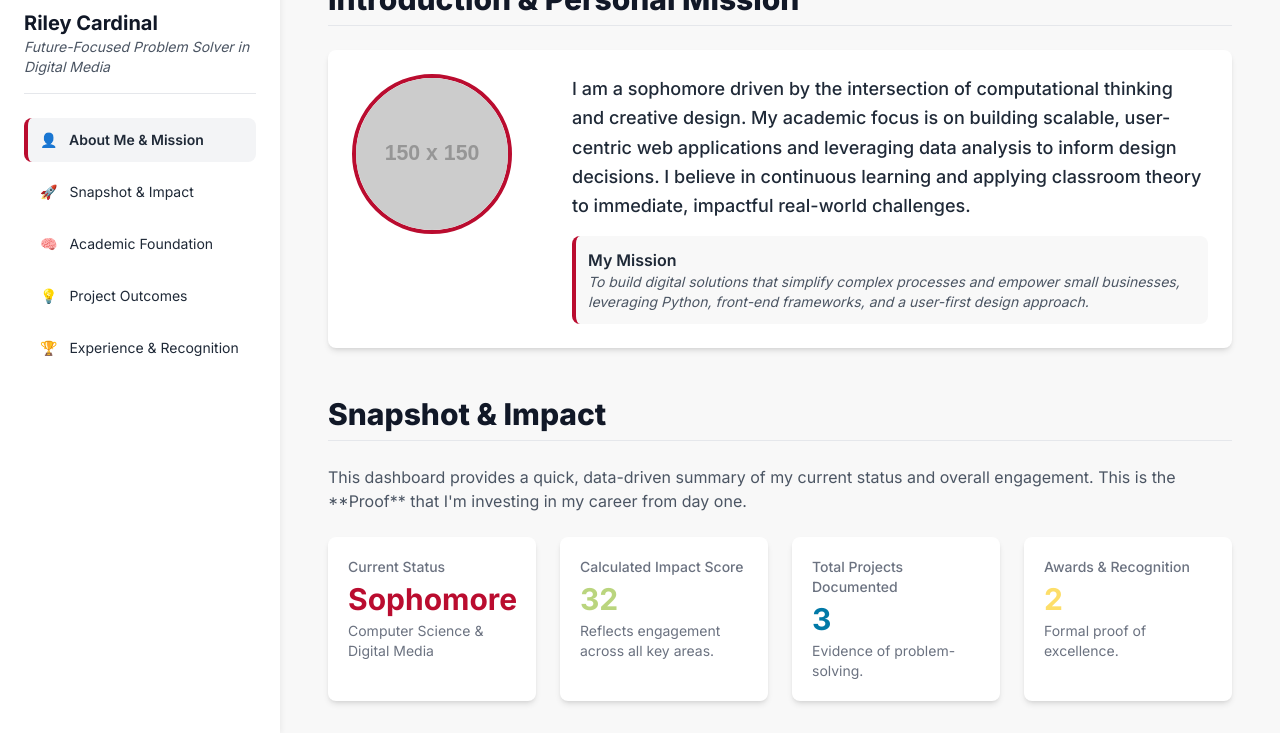
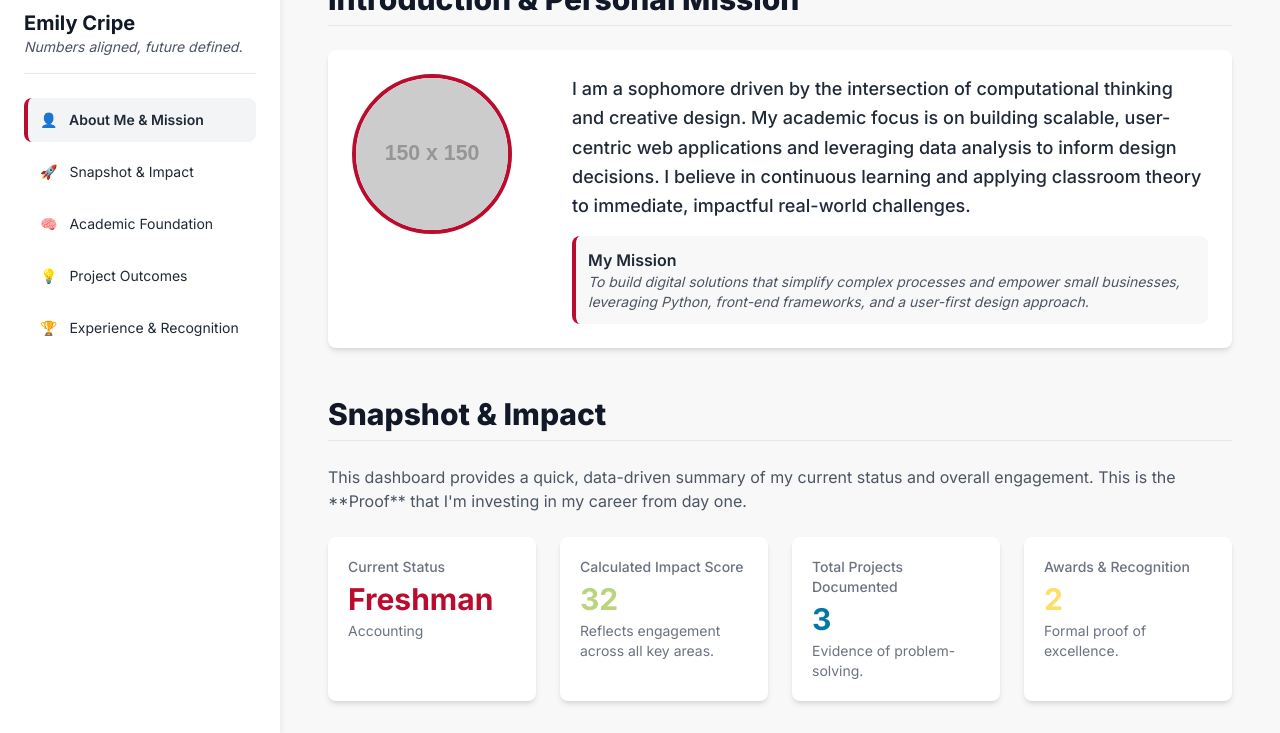
Before and after one commit to emilycripe/E-Cripe-Personal-Portfolio, a plain HTML site: page index.html in a window 1280 px wide. Shown: the part 67-800 px from the top of the page. Drawn offline with nearby package versions, Linux system fonts and the light colour scheme; placeholder pictures from the web are drawn by us.

Commit message:
Update index.html

```diff
--- a/index.html
+++ b/index.html
@@ -255,10 +255,10 @@ CONFIRMATION: NO SVG graphics used. NO Mermaid JS used. -->
 
         // 1.1 PROFILE & BRANDING VARIABLES (REQUIRED)
         const profileData = {
-            studentName: "Riley Cardinal",
-            tagline: "Future-Focused Problem Solver in Digital Media",
-            currentYear: "Sophomore", // Freshman, Sophomore, Junior, Senior
-            major: "Computer Science & Digital Media",
+            studentName: "Emily Cripe",
+            tagline: "Numbers aligned, future defined.",
+            currentYear: "Freshman", // Freshman, Sophomore, Junior, Senior
+            major: "Accounting",
             gpa: 3.85,
             impactScoreMultiplier: 10, // Adjusts how much projects/awards count towards total impact
 
```
